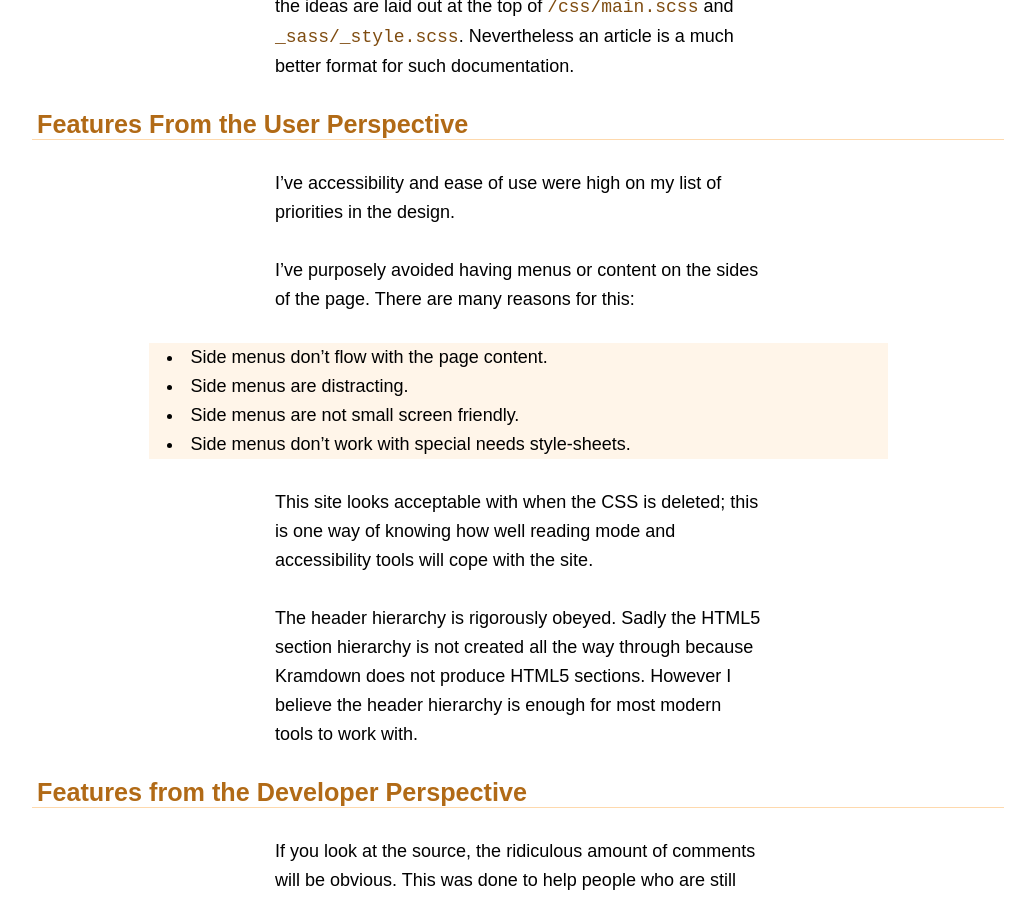
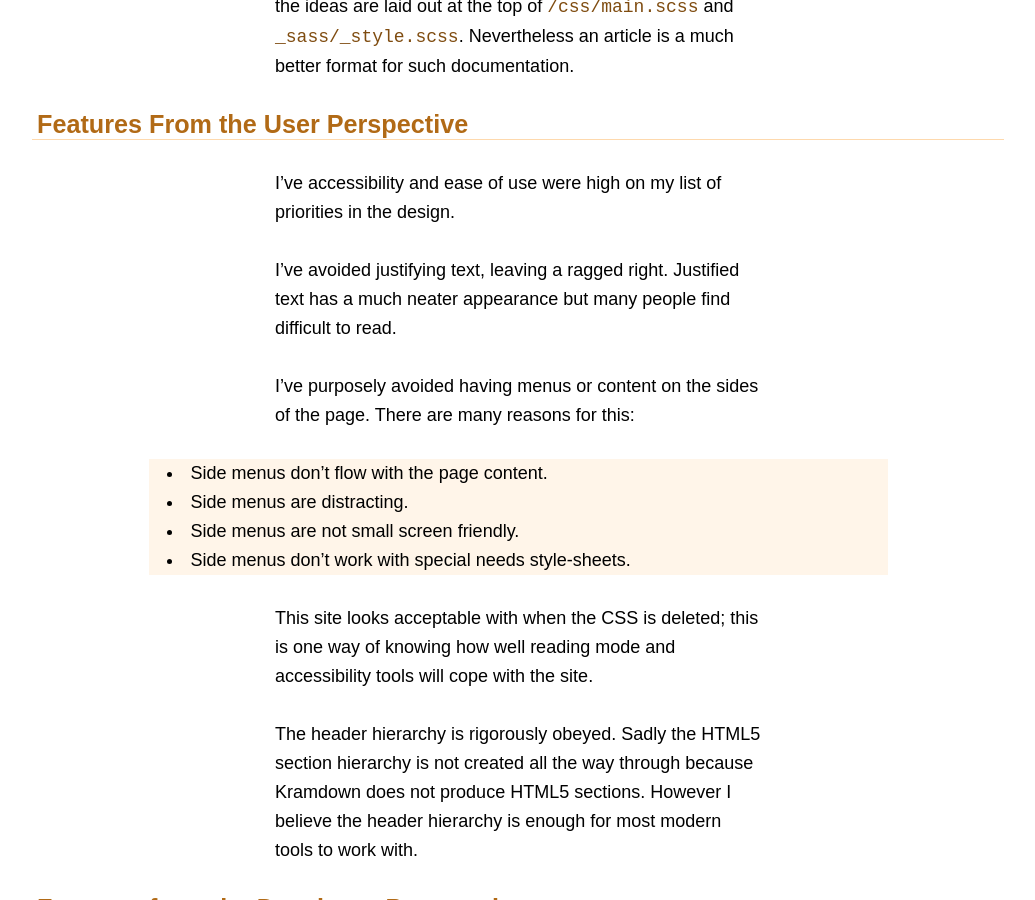
Before and after one commit to t3hmun/t3hsite, a Jekyll site: the page built from _posts/2015-10-13-part-05-guide-to-the-complete-theme.md, in a window 1280 px wide and 900 px high, scrolled down 502 px. Shown: the whole window, without its empty margins (122-1157 px from the left). Built offline with Jekyll 4.4.1, drawn with Linux system fonts in a browser that asks for light colours.

Commit message:
finished revising

```diff
--- a/_posts/2015-10-13-part-05-guide-to-the-complete-theme.md
+++ b/_posts/2015-10-13-part-05-guide-to-the-complete-theme.md
@@ -16,6 +16,9 @@ Nevertheless an article is a much better format for such documentation.
 ### Features From the User Perspective
 
 I've accessibility and ease of use were high on my list of priorities in the design.
+
+I've avoided justifying text, leaving a ragged right.
+Justified text has a much neater appearance but many people find difficult to read.
 
 I've purposely avoided having menus or content on the sides of the page.
 There are many reasons for this:
```
Also changed, not shown: _posts/2015-10-03-part-03-clean-basic-html.md (+1 -1 lines).
